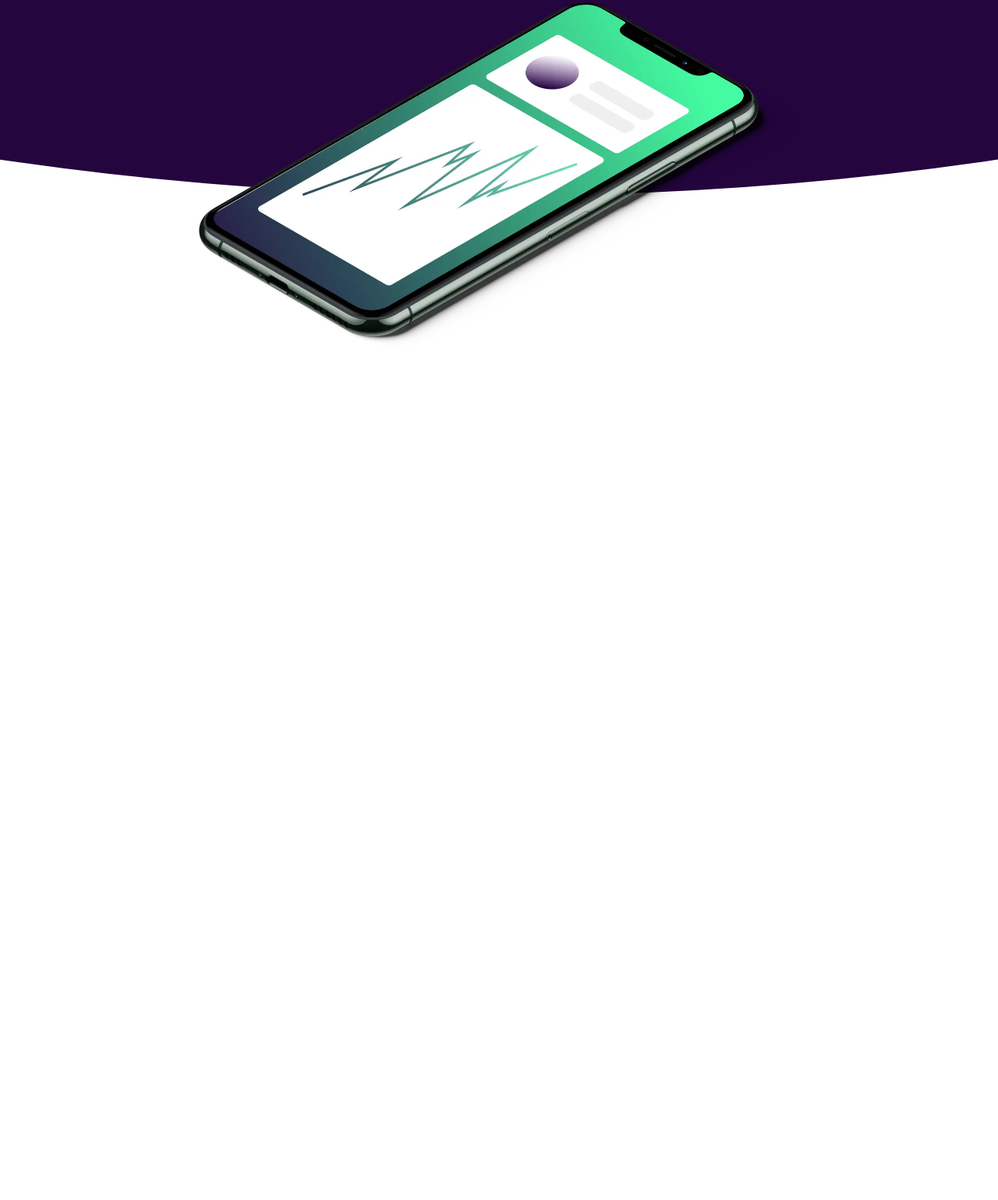
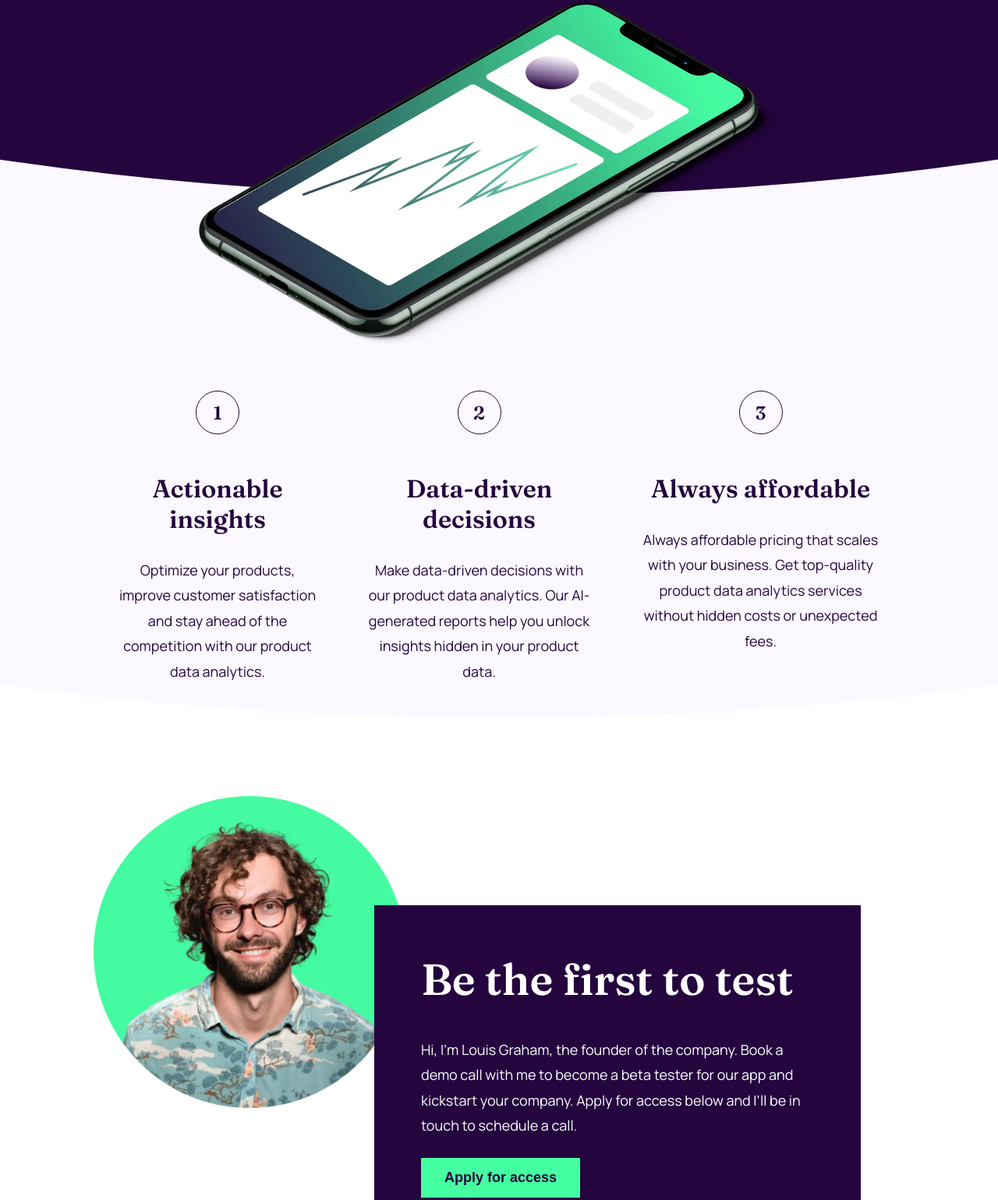
Before and after one commit to anacarolinabmv/FM-workit-landing-page, a website: page src/index.html in a window 1280 px wide. Shown: the part 479-2018 px from the top of the page at 78% size. Before the commit the page ends 930 px from the top, so only its background shows below. Drawn offline with Linux system fonts and the light colour scheme.

Commit message:
Style main section

```diff
--- a/src/index.html
+++ b/src/index.html
@@ -37,8 +37,56 @@
       </div>
     </header>
     <main>
-      <section class="container"></section>
-      <section class="container"></section>
+      <section class="details">
+        <div class="container">
+          <div class="card">
+            <div class="card__number-box">
+              <p class="card__number">1</p>
+            </div>
+            <h3 class="card__heading heading-small">Actionable insights</h3>
+            <p class="card__text paragraph">
+              Optimize your products, improve customer satisfaction and stay ahead of the competition with our product
+              data analytics.
+            </p>
+          </div>
+          <div class="card">
+            <div class="card__number-box">
+              <p class="card__number">2</p>
+            </div>
+            <h3 class="card__heading heading-small">Data-driven decisions</h3>
+            <p class="card__text paragraph">
+              Make data-driven decisions with our product data analytics. Our AI-generated reports help you unlock
+              insights hidden in your product data.
+            </p>
+          </div>
+          <div class="card">
+            <div class="card__number-box">
+              <p class="card__number">3</p>
+            </div>
+
+            <h3 class="card__heading heading-small">Always affordable</h3>
+            <p class="card__text paragraph">
+              Always affordable pricing that scales with your business. Get top-quality product data analytics services
+              without hidden costs or unexpected fees.
+            </p>
+          </div>
+        </div>
+      </section>
+      <section class="about">
+        <div class="container">
+          <div class="founder">
+            <img src="assets/images/image-founder.webp" alt="Founder" class="founder__img" />
+          </div>
+          <div class="about-text">
+            <h2 class="about-text__heading heading-medium">Be the first to test</h2>
+            <p class="about-text__paragraph paragraph">
+              Hi, I'm Louis Graham, the founder of the company. Book a demo call with me to become a beta tester for our
+              app and kickstart your company. Apply for access below and I’ll be in touch to schedule a call.
+            </p>
+            <a href="#" class="btn--green">Apply for access</a>
+          </div>
+        </div>
+      </section>
     </main>
     <footer></footer>
   </body>
@@ -46,16 +94,6 @@
 
 <!-- Apply for access
 
-  Data tailored to your needs.
-
-  Learn more
-
-  1
-
-  Actionable insights
-
-  Optimize your products, improve customer satisfaction and stay ahead of the competition
-  with our product data analytics.
 
   2
 
--- a/src/scss/_base.scss
+++ b/src/scss/_base.scss
@@ -42,4 +42,6 @@ body {
 .paragraph {
   font-size: 1.8rem;
   font-weight: 400;
+  line-height: 1.8;
+  font-family: 'Manrope', sans-serif;
 }
--- a/src/scss/_components.scss
+++ b/src/scss/_components.scss
@@ -30,3 +30,28 @@
     z-index: 4;
   }
 }
+
+.card {
+  text-align: center;
+  padding: 3rem;
+  &__number-box {
+    display: flex;
+    justify-content: center;
+    align-items: center;
+    height: 5.6rem;
+    width: 5.6rem;
+    border-radius: 50%;
+    border: 1px solid currentColor;
+    margin: 0 auto;
+  }
+  &__number {
+    font-family: 'Fraunces', serif;
+    font-size: 2.4rem;
+  }
+  &__heading {
+    margin-top: 5rem;
+  }
+  &__text {
+    margin-top: 3rem;
+  }
+}
--- a/src/scss/_layout.scss
+++ b/src/scss/_layout.scss
@@ -5,7 +5,7 @@
 }
 .navbar {
   display: flex;
-  padding: 4rem 8rem;
+  padding: 4rem 0;
   justify-content: space-between;
 }
 .header {
@@ -14,6 +14,9 @@
   z-index: 5;
   position: relative;
 
+  .container {
+    padding: 0 12rem;
+  }
   &::after {
     content: '';
     position: absolute;
@@ -38,7 +41,64 @@
   }
 }
 
-.main {
+.details {
+  z-index: 4;
+  position: relative;
+  color: $purple;
+  height: 67rem;
+
+  &::before {
+    content: '';
+    position: absolute;
+    top: 0;
+    left: 0;
+    height: 100%;
+    width: 100%;
+    background-color: $light-purple;
+    border-radius: 50%;
+    transform-origin: bottom;
+    transform: scale(4);
+    z-index: -1;
+  }
+  .container {
+    display: flex;
+    justify-content: space-around;
+    padding: 0 12rem;
+  }
+
+  .card {
+    margin-top: 22rem;
+  }
 }
-.footer {
+.about {
+  .container {
+    padding: 10rem 12rem;
+    position: relative;
+  }
+  .founder {
+    height: 40rem;
+    width: 40rem;
+    position: absolute;
+    &__img {
+      height: 100%;
+      width: 100%;
+      z-index: 1;
+    }
+  }
+  .about-text {
+    background-color: $purple;
+    padding: 6rem;
+    color: $white;
+    width: 60%;
+    margin-left: 36rem;
+    margin-top: 14rem;
+    z-index: 2;
+    position: relative;
+    &__heading {
+      margin-bottom: 4rem;
+    }
+    &__paragraph {
+      margin-bottom: 2.5rem;
+    }
+  }
 }
```
Also changed, not shown: src/css/style.css, 1 other file.
